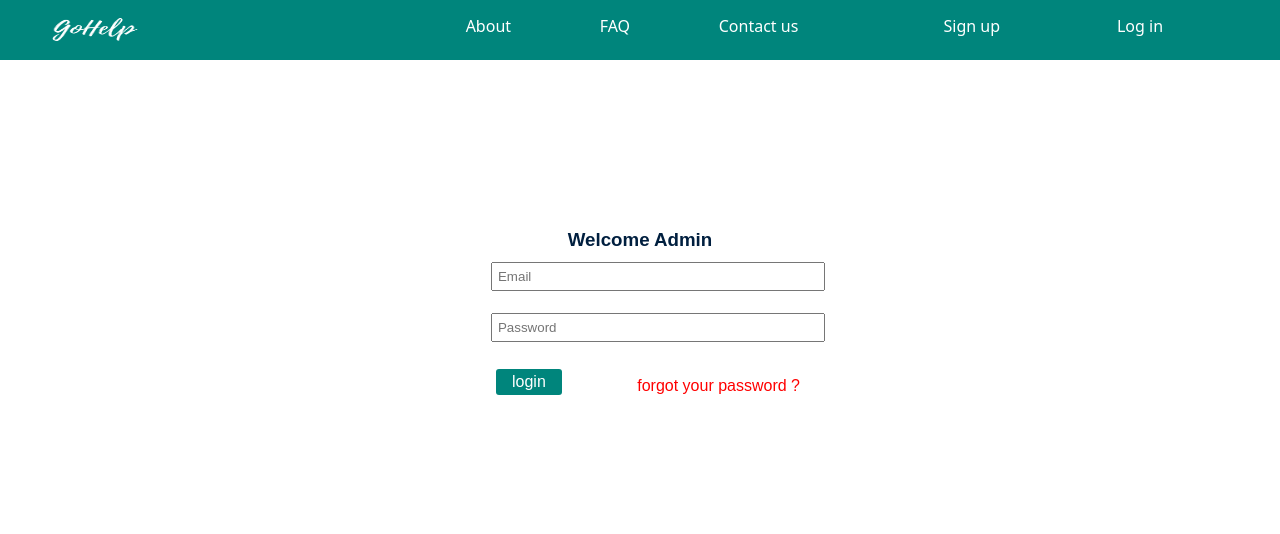
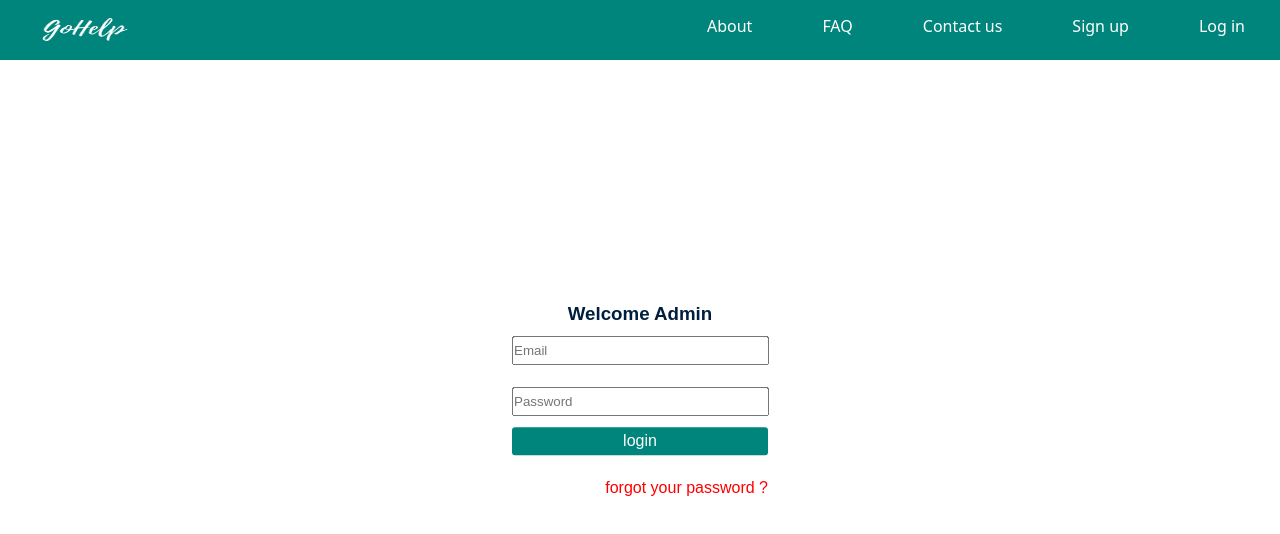
Before and after one commit to bassamhamdar/goHelp-frontEnd-, a React (Create React App) app in the folder front/: page /admin in a window 1280 px wide. Shown: the top 534 px of the page. Built offline with nearby package versions, Linux system fonts and the light colour scheme.

Commit message:
responsive nav

```diff
--- a/front/src/components/Nav.js
+++ b/front/src/components/Nav.js
@@ -1,20 +1,17 @@
-import React from "react";
+import React, { useState } from "react";
 import { useHistory } from "react-router";
 import { logoutUser } from "../redux/actions/user/userActions";
 import { logoutOrg } from "../redux/actions/org/orgActions";
-import {
-  Logo,
-  NavLogo,
-  NavMenu,
-  NavSection,
-  NavSpan,
-  Burger,
-  Line,
-} from "../style/nav";
+import { Logo, NavMenu, NavSection, NavSpan, Burger, Line } from "../style/nav";
 import { MdAccountCircle } from "react-icons/md";
 import { useDispatch } from "react-redux";
 
 export const Nav = ({ user_token, org_token }) => {
+  const [display, setDisplay] = useState("flex");
+  const handleDisplay = () => {
+    if (display === "inline") return setDisplay("flex");
+    return setDisplay("inline");
+  };
   const dispatch = useDispatch();
   const history = useHistory();
   const navigate = (path) => history.push(path);
@@ -29,23 +26,8 @@ export const Nav = ({ user_token, org_token }) => {
 
   return (
     <NavMenu>
-      <NavLogo
-        style={{
-          width: "33.33%",
-          display: "flex",
-          fontWeight: "bold",
-          fontSize: "25px",
-        }}
-      >
-        <Logo onClick={() => navigate("/")}></Logo>
-      </NavLogo>
-      <NavSection
-        style={{
-          width: "33.33%",
-          display: "flex",
-          justifyContent: "space-around",
-        }}
-      >
+      <Logo onClick={() => navigate("/")}></Logo>
+      <NavSection display={display}>
         {user_token ? (
           <>
             <NavSpan onClick={() => navigate("/user/org")}>
@@ -64,16 +46,7 @@ export const Nav = ({ user_token, org_token }) => {
             <NavSpan>Contact us</NavSpan>
           </>
         )}
-      </NavSection>
-      <NavSection
-        style={{
-          width: "33.33%",
-          display: "flex",
-          justifyContent: "space-evenly",
-          gap: "1rem",
-          marginRight: "1rem",
-        }}
-      >
+
         {user_token || org_token ? null : (
           <NavSpan onClick={() => navigate("/user/register")}>Sign up</NavSpan>
         )}
@@ -93,7 +66,7 @@ export const Nav = ({ user_token, org_token }) => {
           <NavSpan onClick={() => handleOrgLogout()}>Log out</NavSpan>
         )}
       </NavSection>
-      <Burger style={{ paddingRight: "1.7rem" }}>
+      <Burger onClick={() => handleDisplay("inline")}>
         <Line></Line>
         <Line></Line>
         <Line></Line>
--- a/front/src/pages/home/Home.js
+++ b/front/src/pages/home/Home.js
@@ -22,14 +22,12 @@ import Request from "../../image/help.webp";
 import Ngo from "../../image/ngo.jpg";
 import { AboutUs } from "./AboutUs";
 import { useHistory } from "react-router-dom";
-import { Nav } from "../../components/Nav";
 
 export const Home = () => {
   const navigate = useHistory();
   const handleClick = () => navigate.push("/org/register");
   return (
     <>
-      <Nav />
       <HeaderImage style={{ marginTop: "60px" }}>
         <ImageHeader>Because they need your help</ImageHeader>
         <ImageParg>do not let them down</ImageParg>
--- a/front/src/style/login/index.js
+++ b/front/src/style/login/index.js
@@ -8,27 +8,26 @@ export const Wrapper = styled.section`
 
 export const LoginForm = styled.form`
   left: 50%;
-  top: 40%;
+  top: 50%;
   position: absolute;
   transform: translate(-50%, -50%);
-  width: 25%;
+  width: 16rem;
 `;
 
 export const Input = styled.input`
-  width: 100%;
-  padding: 0.3rem;
-  margin: 0.7rem;
+  width: 99%;
+  padding: 0.3rem 0;
+  margin: 0.7rem 0;
 `;
 export const LoginInput = styled.input`
   background: ${(props) => (props.login ? "#00857c" : "#3D9970")};
   color: white;
   font-size: 1em;
-  margin: 1em;
-  padding: 0.25em 1em;
-
   border: none;
   border-radius: 3px;
   cursor: pointer;
+  width: 100%;
+  padding: 0.3rem 0;
 `;
 export const Button = styled.button`
   background: ${(props) => (props.login ? "#00857c" : "#3D9970")};
--- a/front/src/style/nav/index.js
+++ b/front/src/style/nav/index.js
@@ -8,15 +8,23 @@ export const NavMenu = styled.div`
   position: fixed;
   top: 0;
   display: flex;
-  justify-content: flex-start;
+  justify-content: space-between;
+  transition: all 0.2s ease;
 `;
-export const NavLogo = styled.div`
-  width: 33.33%;
-`;
+
 export const NavSection = styled.div`
-  width: 33.33%;
-  @media (max-width: 700px) {
-    display: none !important;
+  display: ${(props) => props.display};
+  transition: all 0.2s ease;
+  width: 38rem;
+  justify-content: space-around;
+  @media (max-width: 730px) {
+    display: ${(props) =>
+      props.display === "inline" ? "inline" : "none!important"};
+    position: absolute;
+    top: 0;
+    right: 0;
+    background: #00857c;
+    width: 10rem;
   }
 `;
 
@@ -25,6 +33,7 @@ export const NavSpan = styled.p`
   color: white;
   font-family: system-ui;
   margin-top: 15px;
+  transition: all 0.2s ease;
 `;
 export const Logo = styled.div`
   background-image: url(${image});
@@ -32,15 +41,15 @@ export const Logo = styled.div`
   width: 104px;
   background-size: 100% 100%;
   cursor: pointer;
-  margin-left: 10%;
+  margin-left: 2rem;
 `;
 export const Burger = styled.div`
   cursor: pointer;
-  width: 43px;
+  padding: 0.7rem;
+  margin-right: 1.2rem;
   position: absolute;
-  top: 10;
   right: 0;
-  @media (min-width: 700px) {
+  @media (min-width: 731px) {
     display: none !important;
   }
 `;
```
